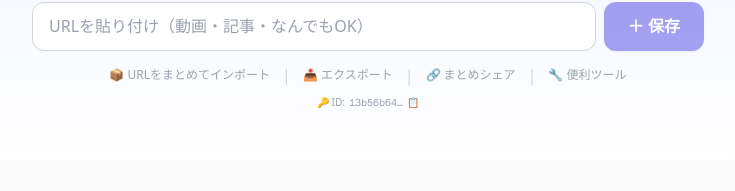
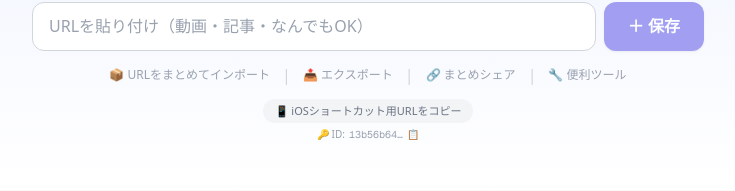
Before and after one commit to POLUNGA10-alter/ano-douga-doko, a Next.js app: page / in a window 1280 px wide. Shown: the part 223-414 px from the top of the page, without its empty margins (272-1007 px from the left). Built offline with nearby package versions, Linux system fonts and the light colour scheme; no server answers.

Commit message:
feat: shortcut URL copy button on main page

```diff
--- a/src/app/page.tsx
+++ b/src/app/page.tsx
@@ -48,6 +48,7 @@ export default function Home() {
   const [showExport, setShowExport] = useState(false);
   const [showShareCollection, setShowShareCollection] = useState(false);
   const [copiedId, setCopiedId] = useState(false);
+  const [copiedShortcutUrl, setCopiedShortcutUrl] = useState(false);
 
   const handleCopyId = useCallback(async () => {
     if (!userId) return;
@@ -64,6 +65,26 @@ export default function Home() {
     setCopiedId(true);
     setTimeout(() => setCopiedId(false), 2000);
   }, [userId]);
+
+  const shortcutUrl = userId
+    ? `${typeof window !== "undefined" ? window.location.origin : APP_CONFIG.url}/api/bookmark/quick?user_id=${userId}&url=`
+    : null;
+
+  const handleCopyShortcutUrl = useCallback(async () => {
+    if (!shortcutUrl) return;
+    try {
+      await navigator.clipboard.writeText(shortcutUrl);
+    } catch {
+      const ta = document.createElement("textarea");
+      ta.value = shortcutUrl;
+      document.body.appendChild(ta);
+      ta.select();
+      document.execCommand("copy");
+      document.body.removeChild(ta);
+    }
+    setCopiedShortcutUrl(true);
+    setTimeout(() => setCopiedShortcutUrl(false), 3000);
+  }, [shortcutUrl]);
 
   const handleAddUrl = async (url: string) => {
     return await addBookmark(url);
@@ -147,16 +168,28 @@ export default function Home() {
             </a>
           </div>
 
-          {/* ユーザーID（タップでコピー） */}
+          {/* ユーザーID & ショートカットURL */}
           {userId && (
+            <div className="mt-3 flex flex-col items-center gap-1">
+              <button
+                onClick={handleCopyShortcutUrl}
+                className={`inline-flex items-center gap-1.5 rounded-full px-3 py-1 text-[11px] transition-all ${
+                  copiedShortcutUrl
+                    ? "bg-green-100 text-green-700 dark:bg-green-900/30 dark:text-green-400"
+                    : "bg-gray-100 text-gray-500 hover:bg-indigo-100 hover:text-indigo-600 dark:bg-gray-800 dark:text-gray-400 dark:hover:bg-indigo-900/30 dark:hover:text-indigo-400"
+                }`}
+              >
+                {copiedShortcutUrl ? "✅ コピーしました！ショートカットに貼り付けてください" : "📱 iOSショートカット用URLをコピー"}
+              </button>
               <button
                 onClick={handleCopyId}
-              className="mt-2 inline-flex items-center gap-1 text-[10px] text-gray-400 hover:text-indigo-500 dark:text-gray-500 dark:hover:text-indigo-400 transition-colors"
+                className="inline-flex items-center gap-1 text-[10px] text-gray-400 hover:text-indigo-500 dark:text-gray-500 dark:hover:text-indigo-400 transition-colors"
                 title="タップしてIDをコピー"
               >
                 🔑 ID: <span className="font-mono">{userId.slice(0, 8)}…</span>
-              {copiedId ? <span className="text-green-500">✓コピー済み</span> : <span>📋</span>}
+                {copiedId ? <span className="text-green-500">✓</span> : <span>📋</span>}
               </button>
+            </div>
           )}
         </div>
       </section>
```
Lines whose indentation alone changed are shown as unchanged.
